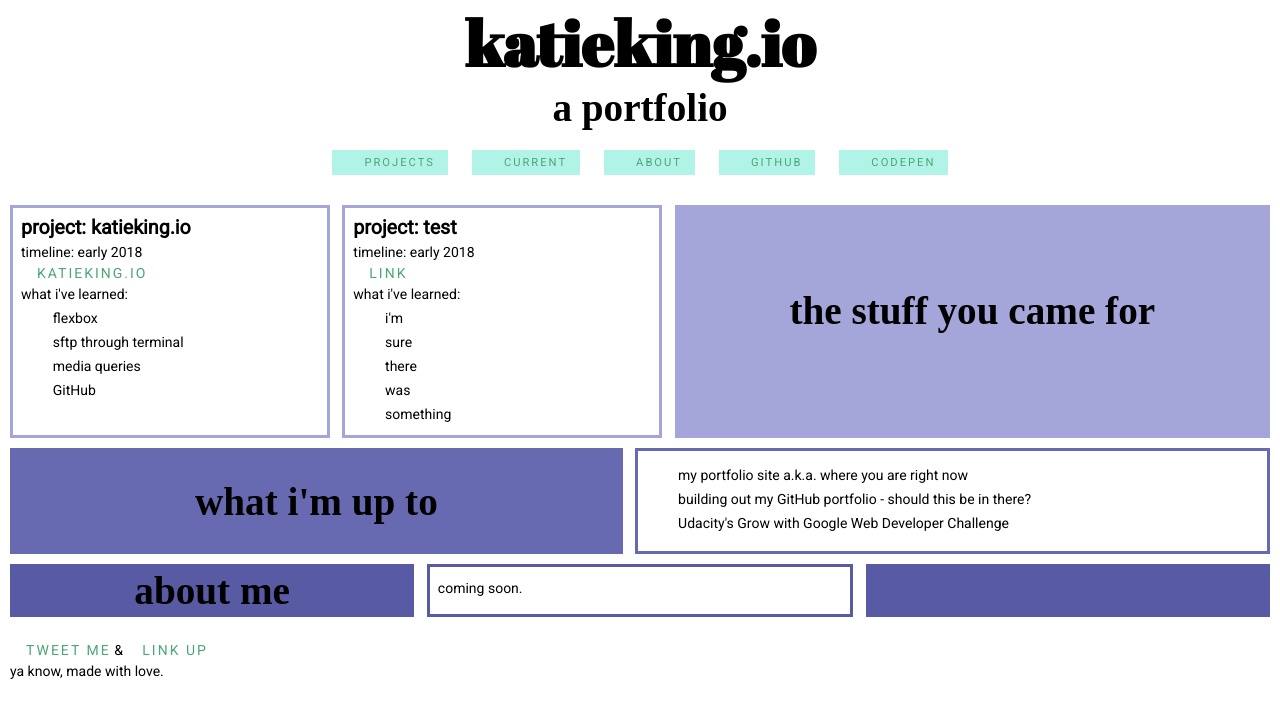
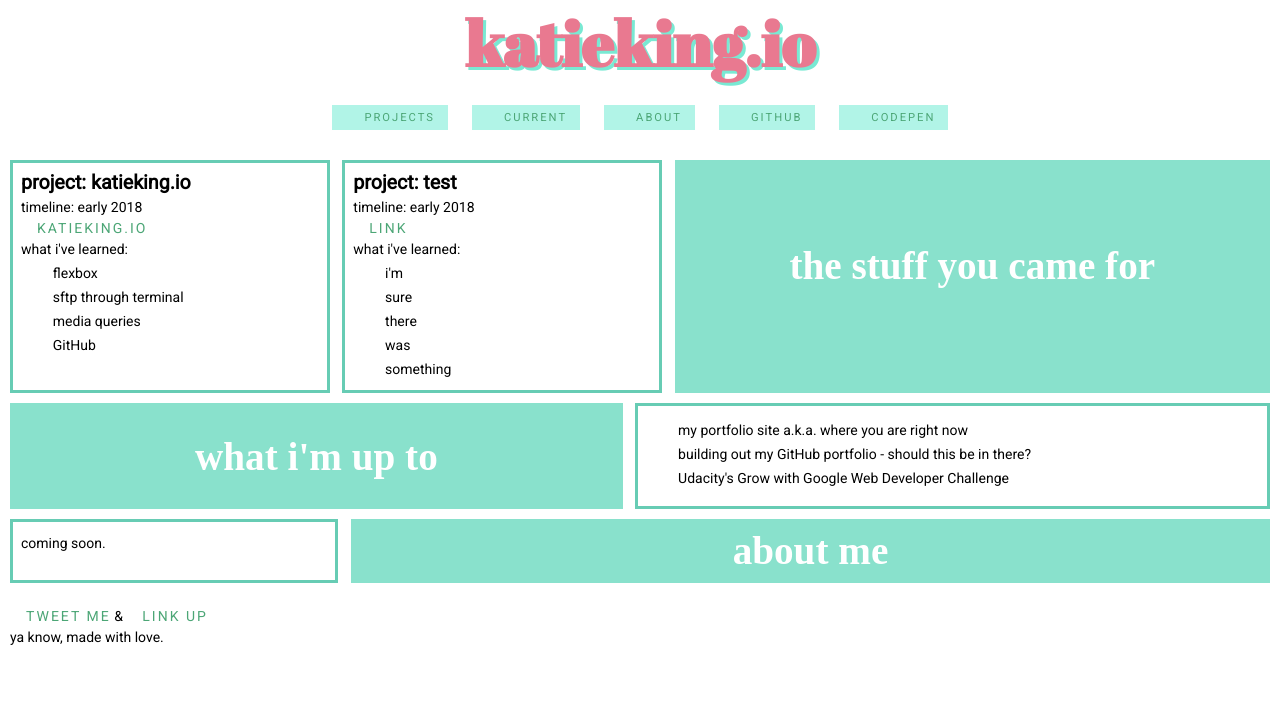
Before and after one commit to keking71/katieking.io, a plain HTML site: page index.html in a window 1280 px wide. Drawn offline with Linux system fonts and the light colour scheme; a web font is replaced by a local one.

Commit message:
Color changes

```diff
--- a/index.html
+++ b/index.html
@@ -18,7 +18,6 @@
  <body>
    <header>
      <h1>katieking.io</h1>
-     <h2>a portfolio</h2>
      <nav class="half-width">
        <a href="#projects">projects</a>
        <a href="#next">current</a>
@@ -62,14 +61,14 @@
             </ul>
           </p>
         </div>
-        <div class="half-width lt-purple">
+        <div class="half-width mint">
           <h2 style="display:flex;justify-content:center;margin:14% 0px;">the stuff you came for</h2>
         </div>
       </div>
   </section>
   <section id="next">
     <div class="flex">
-      <div class="half-width md-purple">
+      <div class="half-width mint">
         <h2 style="display:flex;justify-content:center;margin:5% 0px;">what i'm up to</h2>
       </div>
       <div class="half-width in-progress">
@@ -83,13 +82,11 @@
   </section>
   <section id="about">
     <div class="flex">
-      <div class="third-width dk-purple">
-        <h2 style="display:flex;justify-content:center;margin:1% 0px;">about me</h2>
-      </div>
-      <div class="third-width about-me">
+      <div class="quarter-width about-me">
         <p>coming soon.</p>
       </div>
-      <div class="third-width dk-purple">
+      <div class="quarter-miss mint">
+        <h2 style="display:flex;justify-content:center;margin:1% 0px;">about me</h2>
       </div>
     </div>
   </section>
--- a/styles.css
+++ b/styles.css
@@ -9,7 +9,11 @@ strong {font-weight:bold;font-size:inherit;}
 
 h1, h2, h3, h4 {margin:0;}
 
-h1 {font-family:"Abril Fatface",serif;font-size:4.5rem;}
+h1 {color:#e97990;}
+
+h2 {color:white;}
+
+h1 {font-family:"Abril Fatface",serif;font-size:4.5rem;text-shadow:3px 3px 0 #79e9d3;}
 
 h2, h3, h4 {font-family:"Bellefair",serif;}
 h2 {font-size:2.8rem;}
@@ -31,6 +35,7 @@ nav {display:flex;padding:5px 0;margin:15px auto;}
 nav > a {font-size:.8rem;display:flex;justify-content:space-evenly;flex-grow:1;margin:0px 12px;padding:6px;background-color:#b1f4e7;}
 
 .full-width {width:100%;}
+.quarter-miss {width:75%;}
 .half-width {width:50%;}
 .third-width {width:33%;}
 .quarter-width {width:25%;}
@@ -38,15 +43,15 @@ nav > a {font-size:.8rem;display:flex;justify-content:space-evenly;flex-grow:1;m
 .flex {display:flex;}
 
 @media only screen and (max-width:990px){
+  .quarter-miss {width:100%;}
   .half-width {width:100%;}
   .third-width {width:50%;}
   .quarter-width {width:50%;}
 }
 
-.lt-purple {background-color:#a4a5d8;}
-.md-purple {background-color:#6769b1;}
-.dk-purple {background-color:#585aa4;}
+.mint {background-color:#89e1cc;}
 
-.project-box {border:3px solid #a4a5d8;margin-right:1%;padding:8px;}
-.in-progress {border:3px solid #6769b1;margin-left:1%;padding:8px;}
-.about-me {border:3px solid #585aa4;margin:0px 1%;padding:8px;}
+.project-box, .in-progress, .about-me {border:3px solid #67ccb4;padding:8px;}
+
+.project-box, .about-me {margin-right:1%;}
+.in-progress {margin-left:1%;}
```
